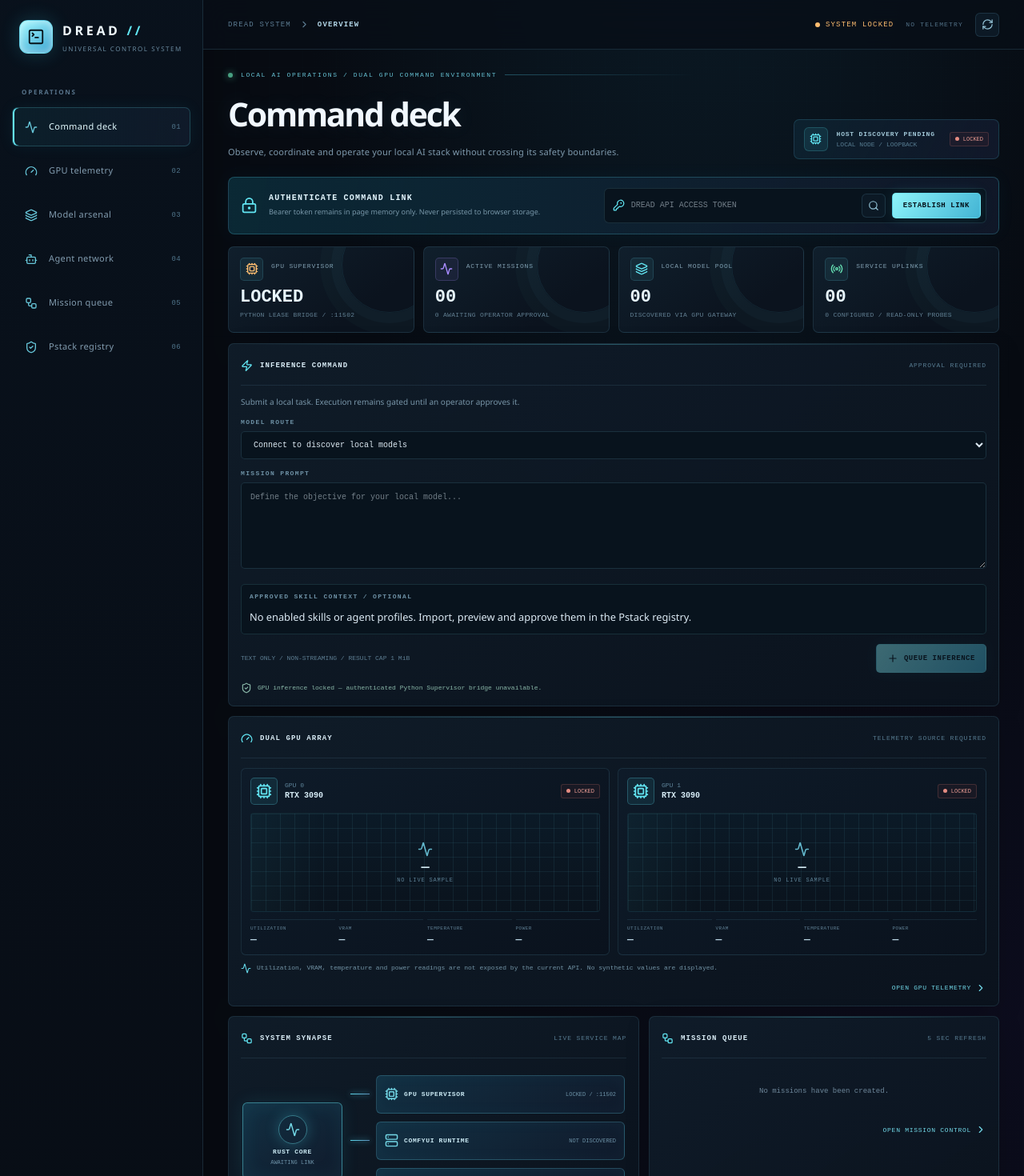
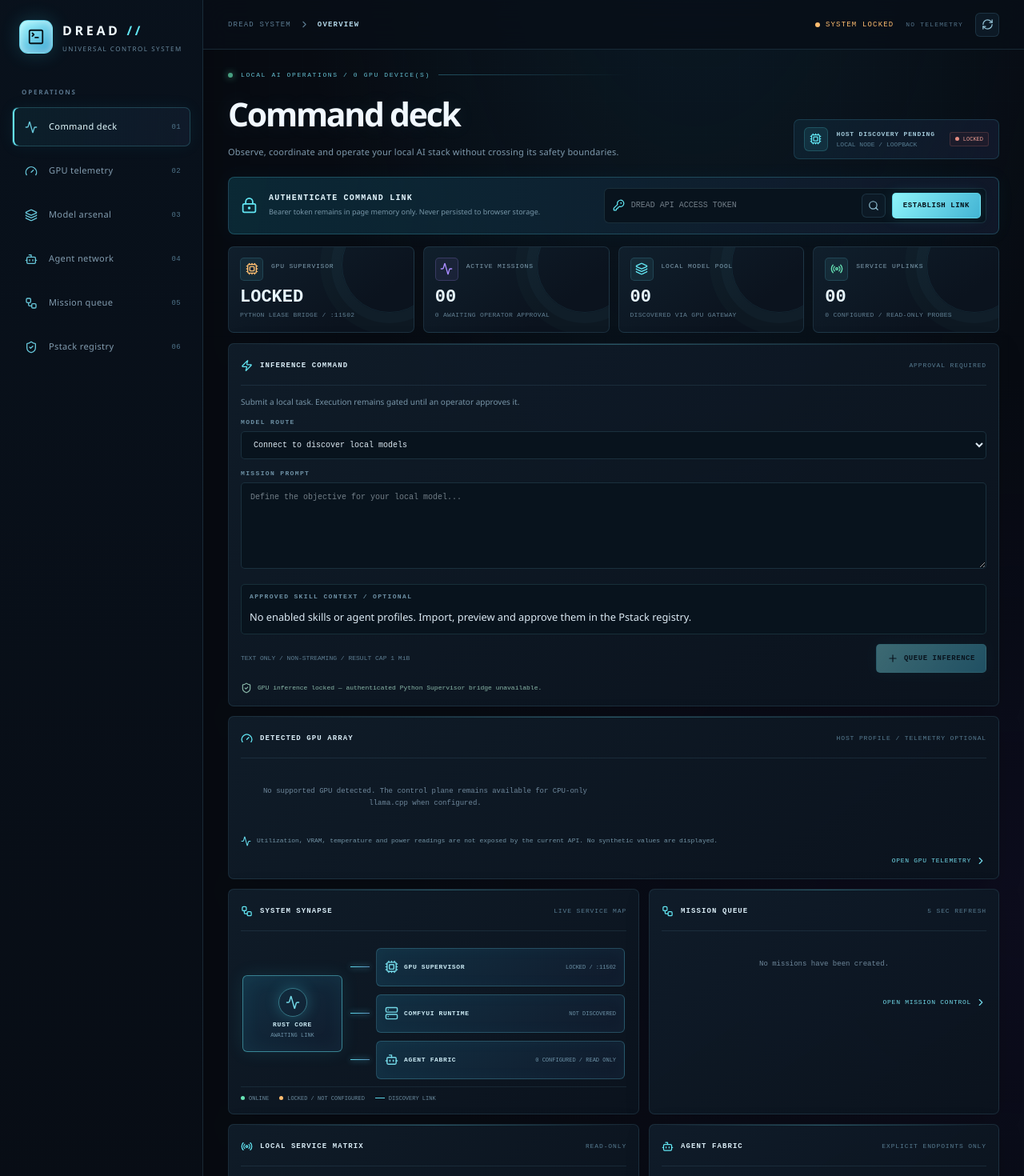
Before and after one commit to dreaddo151-sys/koko, a React (Vite) app in the folder dread_universal/web/: page / in a window 1280 px wide. Shown: the top 1470 px of the page at 80% size. Built offline with nearby package versions, Linux system fonts and the light colour scheme.

Commit message:
Remove fixed dual-RTX assumptions from universal hardware console

```diff
--- a/dread_universal/web/src/App.tsx
+++ b/dread_universal/web/src/App.tsx
@@ -131,7 +131,7 @@ function App() {
     <main>
       <header className="topbar"><div className="crumb">DREAD SYSTEM <ChevronRight size={13}/> <b>{page.replaceAll("_"," ").toUpperCase()}</b></div><div className="topright"><span className={connected?"online":"offline"}><i/>{connected?"CONTROL LINK ACTIVE":token?"API LINK LOST":"SYSTEM LOCKED"}</span><span className="refresh-time">{lastRefresh?new Date(lastRefresh).toLocaleTimeString([],{hour:"2-digit",minute:"2-digit",second:"2-digit"}):"NO TELEMETRY"}</span><button className="icon" onClick={()=>void refresh()} title="Refresh telemetry"><RefreshCw size={15}/></button>{token&&<button className="icon" title="Disconnect and clear token" onClick={disconnect}><LogOut size={15}/></button>}</div></header>
       <div className="content">
-        <div className="eyebrow"><span className="pulse-dot"/> LOCAL AI OPERATIONS / DUAL GPU COMMAND ENVIRONMENT <span className="eyebrow-line"/></div>
+        <div className="eyebrow"><span className="pulse-dot"/> LOCAL AI OPERATIONS / {hostProfile?.gpu_devices.length??0} GPU DEVICE(S) <span className="eyebrow-line"/></div>
         <div className="heading"><div><h1>{page==="overview"?"Command deck":page==="tasks"?"Mission control":page==="agents"?"Agent network":page==="capabilities"?"Pstack capability registry":page==="models"?"Model arsenal":"GPU telemetry"}</h1><p>Observe, coordinate and operate your local AI stack without crossing its safety boundaries.</p></div><div className="workstation"><span className="workstation-mark"><Cpu size={15}/></span><div><b>{hostProfile?`${hostProfile.gpu_devices.length} GPU DEVICE(S) / ${hostProfile.os.toUpperCase()}`:"HOST DISCOVERY PENDING"}</b><small>{hostProfile?`${hostProfile.architecture.toUpperCase()} · ${hostProfile.cpu_threads} CPU THREADS`:"LOCAL NODE / LOOPBACK"}</small></div><Pill value={connected?"LINKED":"LOCKED"}/></div></div>
         {!token&&<div className="connect"><LockKeyhole size={21}/><div><b>AUTHENTICATE COMMAND LINK</b><small>Bearer token remains in page memory only. Never persisted to browser storage.</small></div><div className="token"><KeyRound size={15}/><input type={show?"text":"password"} value={draft} onChange={e=>setDraft(e.target.value)} onKeyDown={e=>e.key==="Enter"&&connect()} placeholder="DREAD API ACCESS TOKEN"/><button className="icon" onClick={()=>setShow(!show)}><Search size={14}/></button><button className="primary" onClick={connect}>ESTABLISH LINK</button></div></div>}
         {error&&<div className="error"><AlertCircle size={16}/>{error}<button onClick={()=>setError("")}><X size={14}/></button></div>}
@@ -150,13 +150,13 @@ function App() {
             <div className="compose-foot"><small>TEXT ONLY / NON-STREAMING / RESULT CAP 1 MiB</small><button className="primary" disabled={!token||!supervisorOnline||busy||!model||!prompt.trim()} onClick={()=>void create("gpu_chat")}><Plus size={14}/>QUEUE INFERENCE</button></div>
             <div className="approval"><ShieldCheck size={14}/>{supervisorOnline?"Task creation does not execute inference. Operator approval is required.":"GPU inference locked — authenticated Python Supervisor bridge unavailable."}</div>
           </section>
-          <section className="panel gpu-strip"><PanelTitle icon={<Gauge/>} title="DUAL GPU ARRAY" meta="TELEMETRY SOURCE REQUIRED"/><div className="gpu-pair"><GpuCard index="GPU 0" title="RTX 3090" locked={!supervisorOnline}/><GpuCard index="GPU 1" title="RTX 3090" locked={!supervisorOnline}/></div><div className="telemetry-note"><Activity size={13}/> Utilization, VRAM, temperature and power readings are not exposed by the current API. No synthetic values are displayed.</div><button className="link" onClick={()=>setPage("gpu")}>OPEN GPU TELEMETRY <ChevronRight size={14}/></button></section>
+          <section className="panel gpu-strip"><PanelTitle icon={<Gauge/>} title="DETECTED GPU ARRAY" meta="HOST PROFILE / TELEMETRY OPTIONAL"/><div className="gpu-pair">{hostProfile?.gpu_devices.length?hostProfile.gpu_devices.map((gpu,index)=><GpuCard key={`${gpu.vendor}-${index}`} index={`GPU ${index}`} title={gpu.name} locked={!supervisorOnline}/>):<Empty text="No supported GPU detected. The control plane remains available for CPU-only llama.cpp when configured."/>}</div><div className="telemetry-note"><Activity size={13}/> Utilization, VRAM, temperature and power readings are not exposed by the current API. No synthetic values are displayed.</div><button className="link" onClick={()=>setPage("gpu")}>OPEN GPU TELEMETRY <ChevronRight size={14}/></button></section>
           <section className="panel system-panel"><PanelTitle icon={<Workflow/>} title="SYSTEM SYNAPSE" meta="LIVE SERVICE MAP"/><div className="synapse"><div className="syn-node hub-node"><span className="node-core"><Activity size={18}/></span><b>RUST CORE</b><small>{connected?"API CONNECTED":"AWAITING LINK"}</small></div><div className="syn-branches"><div className="syn-branch"><span className="syn-wire"/><div className="syn-node"><Cpu size={17}/><b>GPU SUPERVISOR</b><small>{supervisorOnline?"AUTHENTICATED":"LOCKED / :11502"}</small></div></div><div className="syn-branch"><span className="syn-wire"/><div className="syn-node"><Server size={17}/><b>COMFYUI RUNTIME</b><small>{comfy?.status??"NOT DISCOVERED"}</small></div></div><div className="syn-branch"><span className="syn-wire"/><div className="syn-node"><Bot size={17}/><b>AGENT FABRIC</b><small>{agents.length} CONFIGURED / READ ONLY</small></div></div></div></div><div className="system-foot"><span><i className="legend-online"/>ONLINE</span><span><i className="legend-locked"/>LOCKED / NOT CONFIGURED</span><span><i className="legend-line"/>DISCOVERY LINK</span></div></section>
           <section className="panel queue-panel"><PanelTitle icon={<Workflow/>} title="MISSION QUEUE" meta="5 SEC REFRESH"/><TaskList tasks={tasks.slice(0,5)} active={active} select={setActive} action={action} busy={busy}/><button className="link" onClick={()=>setPage("tasks")}>OPEN MISSION CONTROL <ChevronRight size={14}/></button></section>
           <section className="panel service-panel"><PanelTitle icon={<Radio/>} title="LOCAL SERVICE MATRIX" meta="READ-ONLY"/>{services.length?services.map(x=><div className="row" key={x.id}><div><b>{x.name}</b><small>{x.role} · {x.latency_ms??"—"} ms</small></div><Pill value={x.status}/></div>):<Empty text="Connect to load configured local services."/>}</section>
           <section className="panel agent-panel"><PanelTitle icon={<Bot/>} title="AGENT FABRIC" meta="EXPLICIT ENDPOINTS ONLY"/>{agents.length?agents.map(x=><div className="row" key={x.id}><div><b>{x.name}</b><small>{x.adapter??x.id}</small></div><Pill value={x.status}/></div>):<Empty text="No agent health endpoints configured. No ports are scanned and no agents are launched."/>}<button className="link" onClick={()=>setPage("agents")}>INSPECT AGENT NETWORK <ChevronRight size={14}/></button></section>
         </div>}
-        {page==="gpu"&&<><div className="section-head"><div><label>HARDWARE / RESOURCE DOMAIN</label><h2>GPU telemetry matrix</h2><p>Live hardware readings are shown only when the Supervisor exposes them.</p></div><Pill value={supervisorOnline?"SUPERVISOR ONLINE":"TELEMETRY LOCKED"}/></div><div className="gpu-pair large"><GpuCard index="GPU 0" title="NVIDIA RTX 3090" locked={!supervisorOnline}/><GpuCard index="GPU 1" title="NVIDIA RTX 3090" locked={!supervisorOnline}/></div><div className="panel telemetry-empty"><div className="telemetry-orb"><Gauge size={28}/></div><b>WAITING FOR HARDWARE TELEMETRY FEED</b><p>The current Rust API exposes Supervisor availability and model discovery, but not per-device utilization, VRAM, temperature, power or PCIe counters. This display will populate when a reviewed telemetry contract is connected.</p><div className="telemetry-gridline"/></div></>}
+        {page==="gpu"&&<><div className="section-head"><div><label>HARDWARE / RESOURCE DOMAIN</label><h2>GPU telemetry matrix</h2><p>Live hardware readings are shown only when the Supervisor exposes them.</p></div><Pill value={supervisorOnline?"SUPERVISOR ONLINE":"TELEMETRY LOCKED"}/></div><div className="gpu-pair large">{hostProfile?.gpu_devices.length?hostProfile.gpu_devices.map((gpu,index)=><GpuCard key={`${gpu.vendor}-${index}`} index={`GPU ${index}`} title={gpu.name} locked={!supervisorOnline}/>):<Empty text="No supported GPU detected. CPU inference requires a configured llama.cpp gateway and runtime adapter."/>}</div><div className="panel telemetry-empty"><div className="telemetry-orb"><Gauge size={28}/></div><b>WAITING FOR HARDWARE TELEMETRY FEED</b><p>The current Rust API exposes Supervisor availability and model discovery, but not per-device utilization, VRAM, temperature, power or PCIe counters. This display will populate when a reviewed telemetry contract is connected.</p><div className="telemetry-gridline"/></div></>}
         {page==="models"&&<section className="panel"><PanelTitle icon={<Layers3/>} title="LOCAL MODEL ARSENAL" meta={`${models.length} DISCOVERED`}/>{models.length?models.map(x=><div className="row" key={x.id}><div><b>{x.id}</b><small>Discovered from local GPU gateway</small></div><Pill value="AVAILABLE"/></div>):<Empty text="No models returned by the local GPU gateway. Confirm gateway and upstream model service status."/>}</section>}
         {page==="tasks"&&<div className="task-layout"><section className="panel"><PanelTitle icon={<Workflow/>} title="ALL MISSIONS" meta={`${tasks.length} RECORDED`}/><TaskList tasks={tasks} active={active} select={setActive} action={action} busy={busy}/><button className="secondary full" disabled={!token||busy} onClick={()=>void create("service_discovery")}><Plus size={14}/>CREATE SERVICE DISCOVERY</button></section><section className="panel"><PanelTitle icon={<TerminalSquare/>} title="MISSION TRACE" meta={active?active.slice(0,8).toUpperCase():"SELECT MISSION"}/>{activeTask?<><div className="detail"><b>{activeTask.title}</b><small>{activeTask.task_type} · {activeTask.id}</small><Pill value={activeTask.status}/></div><div className="events">{events.map(x=><div className="event" key={x.sequence}><code>#{x.sequence}</code><span>{x.event_type.replaceAll("_"," ")}</span><small>{clock(x.created_at)}</small></div>)}{!events.length&&<Empty text="No mission events yet."/>}</div>{result&&<div className="result"><b>EXECUTION RESULT</b><pre>{JSON.stringify(result.result??result.error??result,null,2)}</pre></div>}</>:<Empty text="Select a mission to inspect its audit events and result."/>}</section></div>}
         {page==="agents"&&<section className="panel"><PanelTitle icon={<Bot/>} title="AGENT NETWORK" meta="READ-ONLY HEALTH PROBES"/>{agents.length?agents.map(x=><div className="row" key={x.id}><div><b>{x.name}</b><small>{x.adapter??"generic"} · {x.id}</small></div><Pill value={x.status}/></div>):<Empty text="Agent inventory is empty. Add reviewed loopback health endpoints to config/agents.toml. Discovery never scans ports or launches agents."/>}</section>}
```
